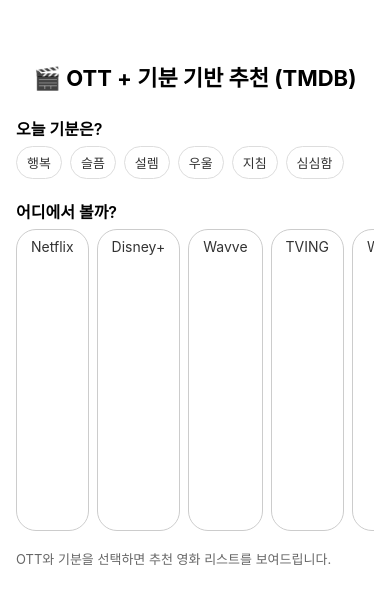
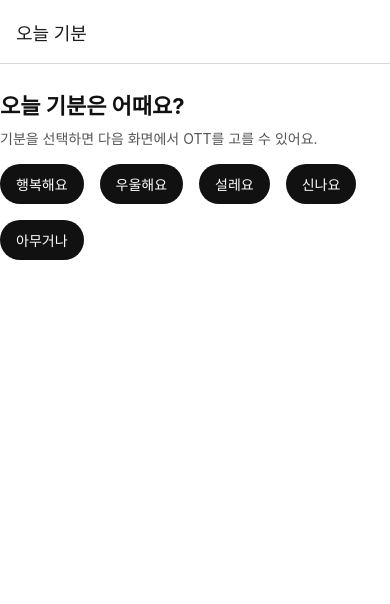
Before and after one commit to jjbmsda/ott-mood-app, a React Native app: screen / in a window 390 px wide. Shown: the top 604 px of the page. Built offline with nearby package versions, Linux system fonts and the light colour scheme; no server answers.

Commit message:
React Navigation update

```diff
--- a/App.js
+++ b/App.js
@@ -1,425 +1,387 @@
+// App.js
 import React, { useState, useEffect } from "react";
 import {
+  View,
+  Text,
+  TouchableOpacity,
   StyleSheet,
-  Text,
-  View,
-  TouchableOpacity,
   FlatList,
   ActivityIndicator,
   Image,
-  ScrollView,
+  SafeAreaView,
 } from "react-native";
+import { NavigationContainer } from "@react-navigation/native";
+import { createNativeStackNavigator } from "@react-navigation/native-stack";
 
-const TMDB_API_KEY = "f276e46996150c5b6a693f773ad2cdee";
-const TMDB_IMAGE_BASE = "https://image.tmdb.org/t/p";
+const Stack = createNativeStackNavigator();
 
-// UI에 보여줄 OTT 이름들
-const OTT_NAMES = ["Netflix", "Disney+", "Wavve", "TVING", "Watcha"];
+// 🔑 TMDB 설정
+const TMDB_API_KEY = "f276e46996150c5b6a693f773ad2cdee"; // ← 여기에 본인 키 넣기
+const TMDB_IMAGE_BASE = "https://image.tmdb.org/t/p/w500";
 
-// 기분 옵션
-const MOODS = ["행복", "슬픔", "설렘", "우울", "지침", "심심함"];
-
-// 기분 → TMDB 장르 ID 매핑 (대략적인 예시)
-const moodGenreMap = {
-  행복: "35", // 코미디
-  슬픔: "18", // 드라마
-  설렘: "10749", // 로맨스
-  우울: "18,80", // 드라마 + 범죄 느낌
-  지침: "28,53", // 액션 + 스릴러
-  심심함: "35,12", // 코미디 + 모험
+// OTT → TMDB provider_id 매핑 (KR 기준)
+const PROVIDER_IDS = {
+  Netflix: 8,
+  "Disney+": 337,
+  Watcha: 97,
+  Wavve: 356,
+  TVING: 283,
 };
 
-// 문자열 비교용 정규화 (영문/숫자만 남기기)
-const normalizeName = (str) => str.toLowerCase().replace(/[^a-z0-9]/g, "");
-
-export default function App() {
-  const [selectedOtt, setSelectedOtt] = useState(null);
-  const [selectedMood, setSelectedMood] = useState(null);
-
-  const [providers, setProviders] = useState([]);
-  const [titles, setTitles] = useState([]);
-
-  const [loading, setLoading] = useState(false);
-  const [loadingProviders, setLoadingProviders] = useState(false);
-  const [error, setError] = useState(null);
-
-  // 전역 중복 제거용: { [movieId]: "Netflix" 같은 형태 }
-  const [shownMovieIds, setShownMovieIds] = useState({});
-
-  // 1) 앱 로드시: TMDB watch providers (KR) 로딩
-  useEffect(() => {
-    const fetchProviders = async () => {
-      try {
-        setLoadingProviders(true);
-        const url = `https://api.themoviedb.org/3/watch/providers/movie?api_key=${TMDB_API_KEY}&language=ko-KR&watch_region=KR`;
-        const res = await fetch(url);
-        const json = await res.json();
-        setProviders(json.results || []);
-
-        // 어떤 provider들이 있는지 확인용 로그
-        console.log(
-          "TMDB providers in KR:",
-          (json.results || []).map((p) => p.provider_name)
-        );
-      } catch (e) {
-        console.error(e);
-      } finally {
-        setLoadingProviders(false);
-      }
+// 기분 → 장르 매핑 (단순 예시)
+const MOOD_GENRES = {
+  행복해요: 35, // 코미디
+  우울해요: 18, // 드라마
+  설레요: 10749, // 로맨스
+  신나요: 28, // 액션
+  아무거나: null, // 장르 제한 없음
 };
 
-    fetchProviders();
-  }, []);
+/**
+ * 1️⃣ 첫 화면: 기분 선택
+ */
+function MoodScreen({ navigation }) {
+  const moods = ["행복해요", "우울해요", "설레요", "신나요", "아무거나"];
 
-  // TMDB provider 목록에서 OTT 이름에 해당하는 provider 찾기
-  const getProviderInfoByName = (name) => {
-    if (!providers || providers.length === 0) return null;
+  return (
+    <SafeAreaView style={styles.container}>
+      <Text style={styles.appTitle}>오늘 기분은 어때요?</Text>
+      <Text style={styles.subtitle}>
+        기분을 선택하면 다음 화면에서 OTT를 고를 수 있어요.
+      </Text>
 
-    const target = normalizeName(name);
-
-    // 1차: 정규화된 이름 완전 일치
-    let found =
-      providers.find((p) => normalizeName(p.provider_name) === target) || null;
-
-    if (found) return found;
-
-    // 2차: 부분 포함 (예: disney vs disneyplus)
-    found =
-      providers.find((p) => {
-        const nv = normalizeName(p.provider_name);
-        return nv.includes(target) || target.includes(nv);
-      }) || null;
-
-    return found;
-  };
-
-  // 2) OTT + 기분 조합으로 영화 가져오기
-  const fetchTitlesByOttAndMood = async (ottName, mood) => {
-    const providerInfo = getProviderInfoByName(ottName);
-
-    if (!providerInfo) {
-      setError(
-        `${ottName}에 해당하는 TMDB 제공사(provider)를 찾지 못했습니다. 한국 region에서 미지원일 수 있습니다.`
+      <View style={styles.moodRow}>
+        {moods.map((mood) => (
+          <TouchableOpacity
+            key={mood}
+            style={styles.moodButton}
+            onPress={() => navigation.navigate("OttSelect", { mood })}
+          >
+            <Text style={styles.moodButtonText}>{mood}</Text>
+          </TouchableOpacity>
+        ))}
+      </View>
+    </SafeAreaView>
   );
-      setTitles([]);
-      return;
 }
 
-    const providerId = providerInfo.provider_id;
-    const genreParam = mood ? moodGenreMap[mood] : null;
+/**
+ * 2️⃣ 두 번째 화면: OTT 선택
+ * - MoodScreen 에서 넘겨준 mood를 route.params로 받음
+ * - OTT 선택시 MovieListScreen으로 이동
+ */
+function OttScreen({ navigation, route }) {
+  const { mood } = route.params;
+  const otts = ["Netflix", "Disney+", "Watcha", "Wavve", "TVING"];
 
+  return (
+    <SafeAreaView style={styles.container}>
+      <Text style={styles.appTitle}>어디에서 볼까요?</Text>
+      <Text style={styles.subtitle}>
+        선택한 기분: <Text style={styles.highlight}>{mood}</Text>
+      </Text>
+
+      <View style={styles.ottRow}>
+        {otts.map((name) => (
+          <TouchableOpacity
+            key={name}
+            style={styles.ottButton}
+            onPress={() =>
+              navigation.navigate("MovieList", {
+                mood,
+                ott: name,
+              })
+            }
+          >
+            <Text style={styles.ottButtonText}>{name}</Text>
+          </TouchableOpacity>
+        ))}
+      </View>
+    </SafeAreaView>
+  );
+}
+
+/**
+ * 3️⃣ 세 번째 화면: 영화 리스트
+ * - route.params.mood / ott 사용해 TMDB 호출
+ */
+function MovieListScreen({ navigation, route }) {
+  const { mood, ott } = route.params;
+  const [movies, setMovies] = useState([]);
+  const [loading, setLoading] = useState(true);
+  const [errorMsg, setErrorMsg] = useState("");
+
+  useEffect(() => {
+    const fetchMovies = async () => {
+      try {
         setLoading(true);
-    setError(null);
+        setErrorMsg("");
 
-    try {
-      let url = `https://api.themoviedb.org/3/discover/movie?api_key=${TMDB_API_KEY}&language=ko-KR&sort_by=popularity.desc&with_watch_providers=${providerId}&watch_region=KR&page=1&include_adult=false`;
+        const providerId = PROVIDER_IDS[ott];
+        const genreId = MOOD_GENRES[mood];
 
-      // 기분에 따라 장르 필터 추가
-      if (genreParam) {
-        url += `&with_genres=${genreParam}`;
+        let url = `https://api.themoviedb.org/3/discover/movie?api_key=${TMDB_API_KEY}&language=ko-KR&region=KR&include_adult=false&include_video=false&sort_by=popularity.desc&page=1&with_watch_providers=${providerId}&watch_region=KR`;
+
+        if (genreId) {
+          url += `&with_genres=${genreId}`;
         }
 
         const res = await fetch(url);
-      const json = await res.json();
-      const results = json.results || [];
+        const data = await res.json();
 
-      // ✅ OTT 기준 전역 중복 제거
-      // - 처음 등장 OTT가 나(ottName)면 OK
-      // - 다른 OTT에서 먼저 등장한 영화는 제외
-      const filtered = results.filter((movie) => {
-        const firstOtt = shownMovieIds[movie.id];
-        if (!firstOtt) return true; // 아직 안 나온 영화
-        return firstOtt === ottName; // 나에서 처음 나온 영화만 유지
-      });
-
-      // 처음 등장하는 영화에 대해서만 최초 OTT 기록
-      setShownMovieIds((prev) => {
-        const next = { ...prev };
-        filtered.forEach((movie) => {
-          if (!next[movie.id]) {
-            next[movie.id] = ottName;
+        if (!data.results || data.results.length === 0) {
+          setMovies([]);
+          setErrorMsg("조건에 맞는 작품을 찾지 못했습니다.");
+        } else {
+          setMovies(data.results);
         }
-        });
-        return next;
-      });
-
-      setTitles(filtered);
       } catch (e) {
-      console.error(e);
-      setError("작품 리스트를 불러오는 중 오류가 발생했습니다.");
-      setTitles([]);
+        console.warn(e);
+        setErrorMsg("영화 목록을 가져오는 중 오류가 발생했습니다.");
       } finally {
         setLoading(false);
       }
     };
 
-  // OTT 선택 시
-  const onSelectOtt = (ottName) => {
-    setSelectedOtt(ottName);
-    if (ottName) {
-      fetchTitlesByOttAndMood(ottName, selectedMood);
-    }
-  };
+    fetchMovies();
+  }, [mood, ott]);
 
-  // 기분 선택 시
-  const onSelectMood = (mood) => {
-    setSelectedMood(mood);
-    if (selectedOtt) {
-      fetchTitlesByOttAndMood(selectedOtt, mood);
-    }
-  };
-
-  // 선택된 OTT의 provider/로고
-  const selectedProviderInfo = selectedOtt
-    ? getProviderInfoByName(selectedOtt)
-    : null;
-
-  const selectedProviderLogo = selectedProviderInfo?.logo_path
-    ? `${TMDB_IMAGE_BASE}/w200${selectedProviderInfo.logo_path}`
-    : null;
-
-  const renderTitleItem = ({ item }) => {
-    const posterUrl = item.poster_path
-      ? `${TMDB_IMAGE_BASE}/w342${item.poster_path}`
-      : null;
-
+  const renderItem = ({ item }) => {
     return (
       <View style={styles.card}>
-        {posterUrl ? (
-          <Image source={{ uri: posterUrl }} style={styles.poster} />
+        {item.poster_path ? (
+          <Image
+            source={{ uri: `${TMDB_IMAGE_BASE}${item.poster_path}` }}
+            style={styles.poster}
+          />
         ) : (
           <View style={[styles.poster, styles.posterPlaceholder]}>
-            <Text style={{ color: "#888" }}>No Image</Text>
+            <Text style={styles.posterPlaceholderText}>No Image</Text>
           </View>
         )}
-        <View style={styles.cardTextContainer}>
-          <Text style={styles.cardTitle}>{item.title}</Text>
-          <Text style={styles.cardSub}>
-            개봉일: {item.release_date || "정보 없음"}
+        <View style={styles.cardContent}>
+          <Text style={styles.movieTitle} numberOfLines={2}>
+            {item.title || item.name}
           </Text>
-          <Text style={styles.cardSub}>
-            평점: {item.vote_average ? item.vote_average.toFixed(1) : "N/A"}
+          <Text style={styles.movieMeta}>
+            ⭐ {item.vote_average?.toFixed(1) || "N/A"} / 10
           </Text>
+          {item.overview ? (
+            <Text style={styles.movieOverview} numberOfLines={3}>
+              {item.overview}
+            </Text>
+          ) : null}
         </View>
       </View>
     );
   };
 
   return (
-    <View style={styles.container}>
-      <Text style={styles.title}>🎬 OTT + 기분 기반 추천 (TMDB)</Text>
+    <SafeAreaView style={styles.container}>
+      <Text style={styles.appTitle}>추천 결과</Text>
+      <Text style={styles.subtitle}>
+        기분 <Text style={styles.highlight}>{mood}</Text> 일 때,{" "}
+        <Text style={styles.highlight}>{ott}</Text> 에서 볼 수 있는 작품이에요.
+      </Text>
 
-      {/* 기분 선택 */}
-      <Text style={styles.sectionTitle}>오늘 기분은?</Text>
-      <View style={styles.moodRow}>
-        {MOODS.map((mood) => (
+      <View style={styles.topButtonsRow}>
         <TouchableOpacity
-            key={mood}
-            style={[
-              styles.moodButton,
-              selectedMood === mood && styles.moodButtonSelected,
-            ]}
-            onPress={() => onSelectMood(mood)}
+          onPress={() => navigation.goBack()}
+          style={styles.smallButton}
         >
-            <Text
-              style={[
-                styles.moodButtonText,
-                selectedMood === mood && styles.moodButtonTextSelected,
-              ]}
+          <Text style={styles.smallButtonText}>OTT 다시 선택</Text>
+        </TouchableOpacity>
+        <TouchableOpacity
+          onPress={() => navigation.popToTop()}
+          style={styles.smallButtonOutline}
         >
-              {mood}
-            </Text>
+          <Text style={styles.smallButtonOutlineText}>기분 다시 선택</Text>
         </TouchableOpacity>
-        ))}
       </View>
 
-      {/* OTT 선택 */}
-      <Text style={styles.sectionTitle}>어디에서 볼까?</Text>
-      <ScrollView
-        horizontal
-        showsHorizontalScrollIndicator={false}
-        style={{ marginBottom: 10 }}
-      >
-        {OTT_NAMES.map((name) => (
-          <TouchableOpacity
-            key={name}
-            style={[
-              styles.ottButton,
-              selectedOtt === name && styles.ottButtonSelected,
-            ]}
-            onPress={() => onSelectOtt(name)}
-          >
-            <Text
-              style={[
-                styles.ottButtonText,
-                selectedOtt === name && styles.ottButtonTextSelected,
-              ]}
-            >
-              {name}
-            </Text>
-          </TouchableOpacity>
-        ))}
-      </ScrollView>
-
-      {/* OTT 로고 + 상태 안내 */}
-      {loadingProviders ? (
-        <ActivityIndicator size="small" />
-      ) : selectedOtt && selectedProviderLogo ? (
-        <View style={styles.logoContainer}>
-          <Image source={{ uri: selectedProviderLogo }} style={styles.logo} />
-          <Text style={styles.providerName}>
-            {selectedProviderInfo?.provider_name}
-          </Text>
+      {loading ? (
+        <View style={styles.centerArea}>
+          <ActivityIndicator size="large" />
+          <Text style={styles.infoText}>영화를 불러오는 중입니다…</Text>
         </View>
-      ) : selectedOtt ? (
-        <Text style={styles.infoText}>
-          {selectedOtt}에 대한 로고 정보를 찾지 못했습니다.
-        </Text>
-      ) : (
-        <Text style={styles.infoText}>
-          OTT와 기분을 선택하면 추천 영화 리스트를 보여드립니다.
-        </Text>
-      )}
-
-      {/* 추천 리스트 */}
-      {loading ? (
-        <ActivityIndicator size="large" style={{ marginTop: 20 }} />
-      ) : error ? (
-        <Text style={styles.errorText}>{error}</Text>
-      ) : titles.length === 0 && selectedOtt ? (
-        <Text style={styles.infoText}>
-          조건에 맞는 작품을 찾지 못했습니다. 기분이나 OTT를 바꿔보세요.
-        </Text>
+      ) : errorMsg ? (
+        <View style={styles.centerArea}>
+          <Text style={styles.infoText}>{errorMsg}</Text>
+        </View>
       ) : (
         <FlatList
-          data={titles}
+          data={movies}
           keyExtractor={(item) => String(item.id)}
-          renderItem={renderTitleItem}
-          style={{ marginTop: 10 }}
+          renderItem={renderItem}
+          contentContainerStyle={styles.listContent}
         />
       )}
-    </View>
+    </SafeAreaView>
   );
 }
 
+/**
+ * 루트 컴포넌트: 네비게이션 설정
+ */
+export default function App() {
+  return (
+    <NavigationContainer>
+      <Stack.Navigator>
+        <Stack.Screen
+          name="MoodSelect"
+          component={MoodScreen}
+          options={{ title: "오늘 기분" }}
+        />
+        <Stack.Screen
+          name="OttSelect"
+          component={OttScreen}
+          options={{ title: "어디에서 볼까?" }}
+        />
+        <Stack.Screen
+          name="MovieList"
+          component={MovieListScreen}
+          options={{ title: "추천 결과" }}
+        />
+      </Stack.Navigator>
+    </NavigationContainer>
+  );
+}
+
+// 🎨 스타일
 const styles = StyleSheet.create({
   container: {
     flex: 1,
-    backgroundColor: "#fff",
-    paddingTop: 60,
+    backgroundColor: "#ffffff",
+    paddingTop: 24,
     paddingHorizontal: 16,
   },
-  title: {
+  appTitle: {
     fontSize: 22,
-    fontWeight: "bold",
-    marginBottom: 12,
-    textAlign: "center",
+    fontWeight: "700",
+    marginBottom: 8,
+    color: "#111",
   },
-  sectionTitle: {
-    fontSize: 16,
-    fontWeight: "600",
-    marginTop: 12,
-    marginBottom: 6,
+  subtitle: {
+    fontSize: 14,
+    color: "#555",
+    marginBottom: 16,
+  },
+  highlight: {
+    fontWeight: "700",
+    color: "#111",
   },
   moodRow: {
     flexDirection: "row",
     flexWrap: "wrap",
+    gap: 8,
   },
   moodButton: {
-    paddingVertical: 6,
-    paddingHorizontal: 10,
+    paddingVertical: 10,
+    paddingHorizontal: 16,
     borderRadius: 20,
-    borderWidth: 1,
-    borderColor: "#ddd",
+    backgroundColor: "#111",
     marginRight: 8,
     marginBottom: 8,
   },
-  moodButtonSelected: {
-    backgroundColor: "#FFB347",
-    borderColor: "#FFB347",
+  moodButtonText: {
+    color: "#fff",
+    fontSize: 14,
   },
-  moodButtonText: {
-    fontSize: 13,
-    color: "#333",
-  },
-  moodButtonTextSelected: {
-    color: "#fff",
-    fontWeight: "600",
+  ottRow: {
+    flexDirection: "row",
+    flexWrap: "wrap",
+    gap: 8,
   },
   ottButton: {
     paddingVertical: 8,
     paddingHorizontal: 14,
-    borderRadius: 20,
+    borderRadius: 18,
     borderWidth: 1,
-    borderColor: "#ccc",
-    marginRight: 8,
-  },
-  ottButtonSelected: {
-    backgroundColor: "#4C9AFF",
-    borderColor: "#4C9AFF",
+    borderColor: "#ddd",
+    backgroundColor: "#fff",
   },
   ottButtonText: {
-    fontSize: 14,
+    fontSize: 13,
     color: "#333",
   },
-  ottButtonTextSelected: {
+  topButtonsRow: {
+    flexDirection: "row",
+    marginBottom: 12,
+    marginTop: 4,
+    gap: 8,
+  },
+  smallButton: {
+    paddingHorizontal: 10,
+    paddingVertical: 6,
+    borderRadius: 12,
+    backgroundColor: "#111",
+  },
+  smallButtonText: {
     color: "#fff",
-    fontWeight: "600",
+    fontSize: 12,
   },
-  logoContainer: {
+  smallButtonOutline: {
+    paddingHorizontal: 10,
+    paddingVertical: 6,
+    borderRadius: 12,
+    borderWidth: 1,
+    borderColor: "#999",
+  },
+  smallButtonOutlineText: {
+    color: "#555",
+    fontSize: 12,
+  },
+  centerArea: {
+    flex: 1,
     alignItems: "center",
-    marginVertical: 10,
-  },
-  logo: {
-    width: 120,
-    height: 60,
-    resizeMode: "contain",
-  },
-  providerName: {
-    marginTop: 4,
-    fontSize: 14,
-    color: "#444",
+    justifyContent: "center",
   },
   infoText: {
     marginTop: 8,
-    fontSize: 13,
-    color: "#666",
+    fontSize: 14,
+    color: "#555",
   },
-  errorText: {
-    marginTop: 10,
-    color: "red",
-    fontSize: 14,
+  listContent: {
+    paddingVertical: 8,
   },
   card: {
     flexDirection: "row",
     marginBottom: 12,
-    padding: 8,
-    borderRadius: 8,
-    backgroundColor: "#fafafa",
+    borderRadius: 12,
+    backgroundColor: "#f7f7f7",
+    overflow: "hidden",
   },
   poster: {
-    width: 80,
-    height: 120,
-    borderRadius: 4,
-    backgroundColor: "#ddd",
+    width: 90,
+    height: 130,
+    borderTopLeftRadius: 12,
+    borderBottomLeftRadius: 12,
   },
   posterPlaceholder: {
-    justifyContent: "center",
+    backgroundColor: "#ddd",
     alignItems: "center",
-  },
-  cardTextContainer: {
-    flex: 1,
-    marginLeft: 10,
     justifyContent: "center",
   },
-  cardTitle: {
-    fontSize: 16,
+  posterPlaceholderText: {
+    fontSize: 10,
+    color: "#666",
+  },
+  cardContent: {
+    flex: 1,
+    padding: 10,
+  },
+  movieTitle: {
+    fontSize: 15,
     fontWeight: "600",
     marginBottom: 4,
   },
-  cardSub: {
+  movieMeta: {
+    fontSize: 12,
+    color: "#777",
+    marginBottom: 4,
+  },
+  movieOverview: {
     fontSize: 12,
     color: "#555",
-    marginBottom: 2,
   },
 });
```
Also changed, not shown: package.json (+6 -1 lines), 1 other file (tests, documents, lock files or other folders). Lines whose indentation alone changed are shown as unchanged.
